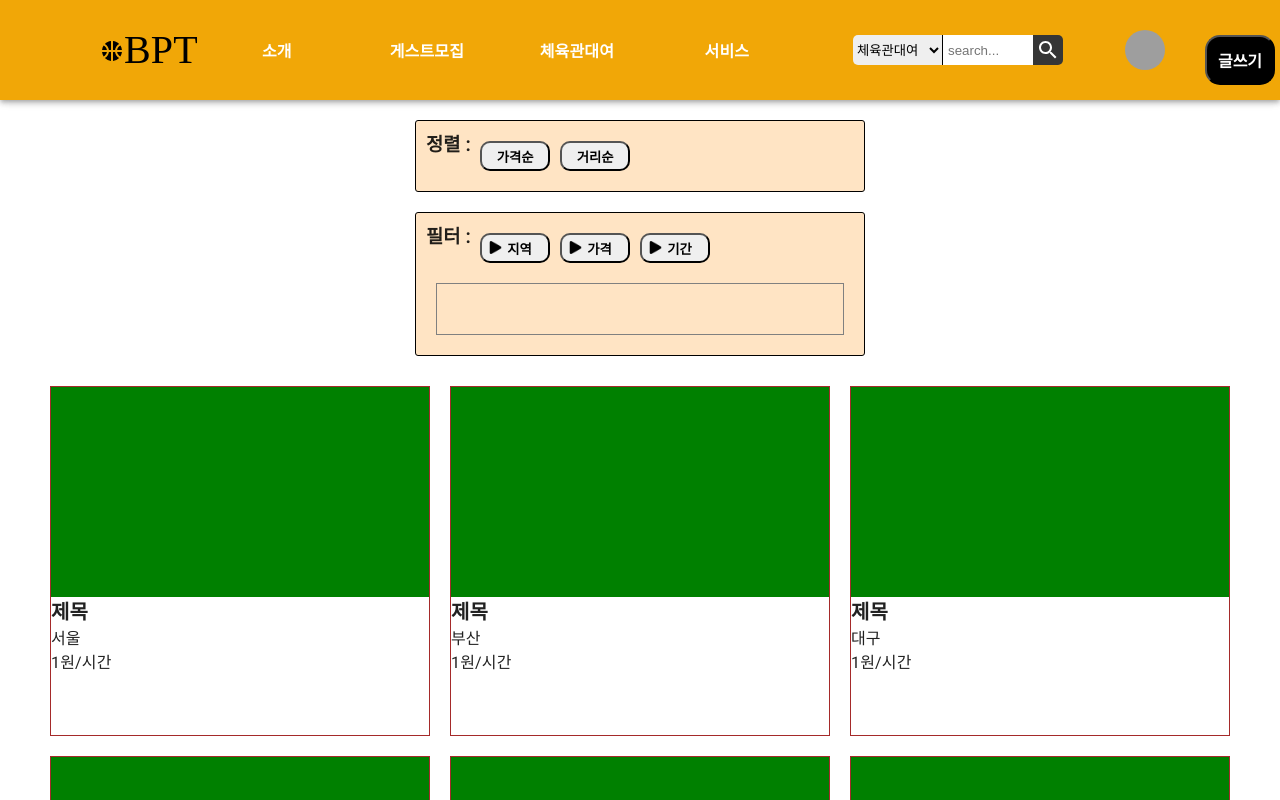
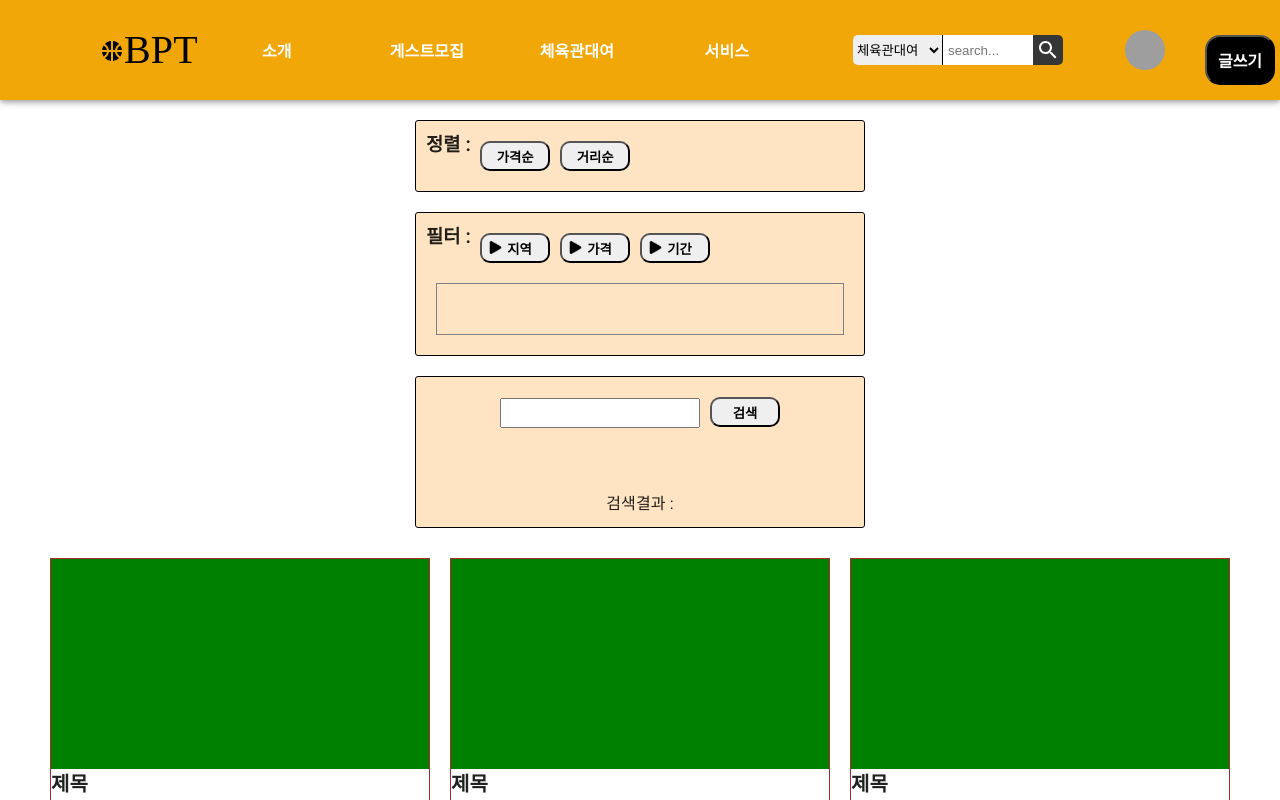
Before and after one commit to msh9900/basketballguest, a React (Create React App) app in the folder front/: page /gym in a window 1280 px wide. Shown: the top 800 px of the page. Built offline with nearby package versions, Linux system fonts and the light colour scheme; grey boxes are pictures that could not be loaded; a web font is replaced by a local one.

Commit message:
[FEAT] searchbar added

```diff
--- a/front/src/components/rental/Rental.tsx
+++ b/front/src/components/rental/Rental.tsx
@@ -2,6 +2,7 @@
 import Articles from './articles/MainArticles';
 import Filter from './filter/Filter';
 import Order from './order/Order';
+import Search from './search/Search';
 
 import { useNavigate} from 'react-router-dom';
 // import { useState } from 'react';
@@ -22,6 +23,7 @@ const Rental = () => {
         </button>
         <Order />
         <Filter />
+        <Search/>
         <Articles />
       </div>
     </>
--- /dev/null
+++ b/front/src/components/rental/search/Search.module.scss
@@ -0,0 +1,44 @@
+.SearchLayout{
+  margin:0 auto;
+  margin-top:20px;
+  margin-bottom:20px;
+  max-width:1000px;
+  padding:10px;
+  max-width:450px;
+
+  // style
+  border:solid 1px black;
+  border-radius: 3px;
+  background-color:bisque;
+
+  text-align: center;
+  input{
+    width:200px;
+    height:30px;
+    padding:3px;
+  }
+
+  >div{
+    margin-top:50px;
+  }
+  span{
+    font-size:20px;
+    font-weight:bold;
+  }
+}
+
+// .reset{
+//   width:50px;
+//   color:black;
+//   background-color: white;
+//   background-image: url('../../../../public/reset.png');
+//   background-size: 20px;
+//   background-repeat: no-repeat;
+//   background-origin: padding-box;
+//   background-position-x: 12px;
+//   background-position-y: 3px;
+//   &:hover{
+//     background-color: #FFDFDF;
+//     color:white;
+//   }
+// }
--- /dev/null
+++ b/front/src/components/rental/search/Search.tsx
@@ -0,0 +1,39 @@
+import cls from './Search.module.scss';
+import { useState, useEffect } from 'react';
+
+const Search = () => {
+
+  useEffect(() => {
+    document.addEventListener('keydown', (event) => {
+      if (event.key === 'Enter') {
+        alert(searchVal)
+        setSearchRes(searchVal);
+      }
+    });
+  }, []);
+
+  const [searchVal, setSearchVal] = useState('');
+  const [searchRes, setSearchRes] = useState('');
+
+  const onChange = (e: any) => {
+    setSearchVal(e.target.value);
+  };
+
+  const getSearchRes = (e: any) => {
+    setSearchRes(searchVal);
+  };
+
+  return (
+    <>
+      <div className={cls.SearchLayout}>
+        <input type="text" value={searchVal} onChange={onChange} />
+        <button onClick={getSearchRes}>검색</button>
+        <div>
+          <span>{searchRes}</span> 검색결과 :{' '}
+        </div>
+      </div>
+    </>
+  );
+};
+
+export default Search;
--- a/front/src/pages/HomePage.tsx
+++ b/front/src/pages/HomePage.tsx
@@ -60,8 +60,7 @@ export default function HomePage() {
       >
         <div className={classes.title}>
           <div className={classes.text}>
-            농구를 할 체육관이 <br />
-            대관이 필요합니까?
+            체육관 대관이 필요하십니까? <br />
           </div>
           <Button2 src="/gym" />
         </div>
```
